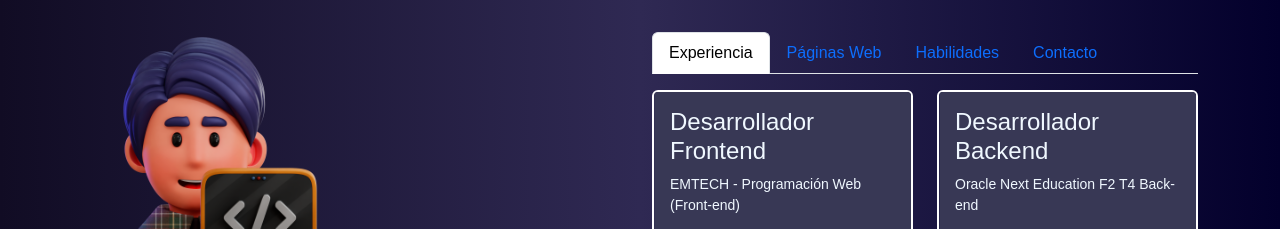
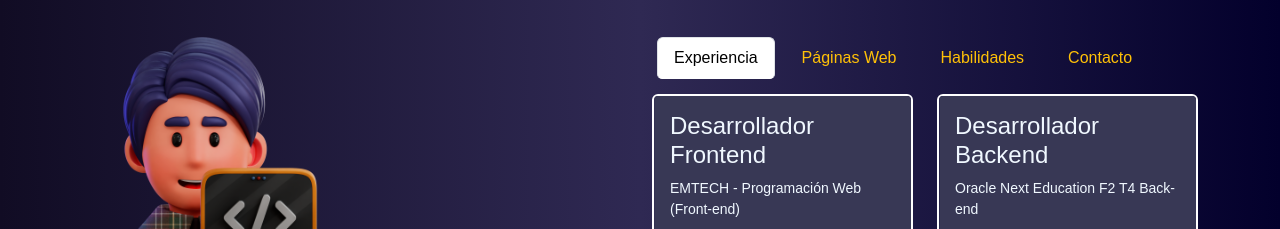
Before and after one commit to axxving/page-web-portafolio-alura-axxving, an Astro site: page / in a window 1280 px wide. Shown: the top 229 px of the page. Built offline with nearby package versions, Linux system fonts and the light colour scheme; Astro itself is replaced by a stand-in of ours; a web font is replaced by a local one.

Commit message:
style(): Estilos de los tabs
Co-Authored-By: Irving Alejandro Hernández Ramírez <160192346+axxving@users.noreply.github.com>

```diff
--- a/src/components/Hero.astro
+++ b/src/components/Hero.astro
@@ -164,6 +164,7 @@ import dataTecnologias from "../config/dataTecnologias.json";
             </div>
         </div>
     </div>
+</div>
 
 <style>
     #hero {
@@ -192,5 +193,31 @@ import dataTecnologias from "../config/dataTecnologias.json";
     .btn {
         margin-top: 10px;
     }
+
+    /* Estilos para las tabs */
+    .nav-tabs {
+        border-bottom: none; /* Borde inferior */
+        margin-bottom: 15px; /* Espaciado inferior */
+    }
+
+    .nav-link {
+        color: #28234D; /* Color del texto normal */
+        background-color: transparent; /* Color de fondo de las tabs */
+        border: 1px solid #FFC107;
+        border-radius: 5px;
+        margin: 5px;
+        color: #FFC107;
+        transition: all ease-in-out 200ms;
+        &:hover{
+            background-color: #FFC107;
+            border: 1px solid #FFC107;
+            color: #110c24;
+        }
+    }
+
+    .nav-link.active {
+        color: #ffffff; /* Color del texto cuando la tab está activa */
+        background-color: #3d3769; /* Color de fondo cuando la tab está activa */
+        border-color: #3d3769; /* Borde cuando la tab está activa */
+    }
 </style>
-</div>
```
Lines whose indentation alone changed are shown as unchanged.
